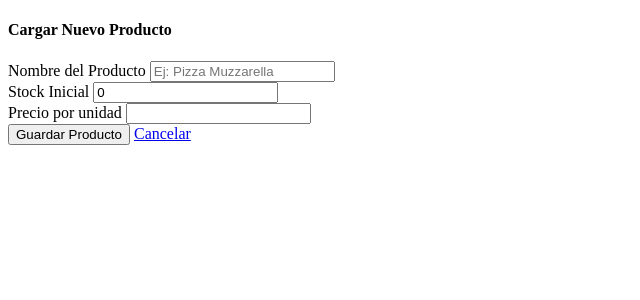
After one commit to EmaGutie/stock, a Flask app: page /subir_producto in a window 1280 px wide. The commit adds this page. Shown: the top 300 px of the page, without its empty margins (0-640 px from the left). Run offline with Flask 3, Linux system fonts and the light colour scheme; the visitor is signed in with stand-in values (Sample User, id 1).

Commit message:
Subo rutas para crear, editar y elimnar productos

```diff
--- a/app.py
+++ b/app.py
@@ -4,12 +4,14 @@ from models.producto import Producto
 from models.usuario import Usuario
 from routes.crear_usuario import crear_usuario_bp
 from routes.login import login_bp
+from routes.productos import productos_bp
 
 app = Flask(__name__)
 app.secret_key = 'mi_clave_secreta_pizzas_123'
 
 app.register_blueprint(crear_usuario_bp)
 app.register_blueprint(login_bp)
+app.register_blueprint(productos_bp)
 
 app.config.from_object('config.config.Config')
 db.init_app(app)
@@ -30,7 +32,13 @@ def index():
 
 @app.route('/central')
 def dashboard():
-    return render_template('pagina_central.html')
+    if 'usuario_id' not in session:
+        return redirect(url_for('login.login'))
+
+    # Buscamos solo los productos que pertenecen al usuario logueado
+    mis_productos = Producto.query.filter_by(usuario_id=session['usuario_id']).all()
+
+    return render_template('pagina_central.html', productos=mis_productos)
 
 
 
--- a/models/producto.py
+++ b/models/producto.py
@@ -5,7 +5,9 @@ from flask import Flask, render_template, jsonify
 class Producto(db.Model):
     id = db.Column(db.Integer, primary_key=True)
     nombre_producto = db.Column(db.String(100), unique=True, nullable=False)
-    cantidad = db.Column(db.Integer, nullable=False)
+    cantidad = db.Column(db.Integer, nullable=False, default=0)
+    precio = db.Column(db.Float, nullable=False, default=0.0)
+    usuario_id = db.Column(db.Integer, db.ForeignKey('usuario.id'), nullable=False)
 
     def __repr__(self):
         return f'<Producto {self.nombre_producto} - Cantidad: {self.cantidad}>'
--- /dev/null
+++ b/routes/productos.py
@@ -0,0 +1,78 @@
+from flask import Flask, render_template, jsonify, Blueprint, request, session, redirect, url_for, flash
+from config.config import db
+from models.producto import Producto
+
+productos_bp = Blueprint('productos', __name__)
+
+
+#ruta para subir productos
+@productos_bp.route('/subir_producto', methods=['GET', 'POST'])
+def subir_producto():
+    # Seguridad: Si no hay usuario en sesión, mandarlo al login
+    if 'usuario_id' not in session:
+        return redirect(url_for('login.iniciar_sesion'))
+
+    if request.method == 'POST':
+        nombre_producto = request.form.get('nombre_producto')
+        cantidad = request.form.get('cantidad')
+        precio = request.form.get('precio')
+
+        nuevo_producto = Producto(
+            nombre_producto=nombre_producto,
+            cantidad=cantidad,
+            precio=precio,
+            usuario_id=session['usuario_id'] # Atamos el producto al usuario logueado
+        )
+
+        db.session.add(nuevo_producto)
+        db.session.commit()
+        flash('Producto cargado con éxito', 'success')
+        return redirect(url_for('dashboard'))
+
+    return render_template('subir_producto.html')
+
+#Ruta para eliminar un producto
+@productos_bp.route('/eliminar_producto/<int:id>')
+def eliminar_producto(id):
+    if 'usuario_id' not in session:
+        return redirect(url_for('login.login'))
+
+    # Buscamos el producto por su ID
+    producto = Producto.query.get_or_404(id)
+
+    # Seguridad: Verificamos que el producto pertenezca al usuario que intenta borrarlo
+    if producto.usuario_id != session['usuario_id']:
+        flash('No tienes permiso para eliminar este producto', 'danger')
+        return redirect(url_for('dashboard'))
+
+    db.session.delete(producto)
+    db.session.commit()
+    flash('Producto eliminado con éxito', 'warning')
+    return redirect(url_for('dashboard'))
+
+
+#Ruta para editar un producto
+@productos_bp.route('/editar_producto/<int:id>', methods=['GET', 'POST'])
+def editar_producto(id):
+    if 'usuario_id' not in session:
+        return redirect(url_for('login.login'))
+
+    # Buscamos el producto que queremos editar
+    producto = Producto.query.get_or_404(id)
+
+    # Verificamos que sea del usuario logueado
+    if producto.usuario_id != session['usuario_id']:
+        return redirect(url_for('dashboard'))
+
+    if request.method == 'POST':
+        # Tomamos los nuevos datos del formulario
+        producto.nombre_producto = request.form.get('nombre_producto')
+        producto.cantidad = request.form.get('cantidad')
+        producto.precio = request.form.get('precio')
+
+        db.session.commit() # Guardamos los cambios
+        flash('Producto actualizado correctamente', 'success')
+        return redirect(url_for('dashboard'))
+
+    # Si es GET, mostramos la página de edición con los datos del producto
+    return render_template('editar_producto.html', producto=producto)
--- /dev/null
+++ b/templates/subir_producto.html
@@ -0,0 +1,37 @@
+<!DOCTYPE html>
+<html lang="en">
+<head>
+    <meta charset="UTF-8">
+    <meta name="viewport" content="width=device-width, initial-scale=1.0">
+    <title>Stock-Poductos</title>
+</head>
+<body>
+    <div class="container mt-5">
+    <div class="card shadow">
+        <div class="card-header bg-primary text-white">
+            <h4>Cargar Nuevo Producto</h4>
+        </div>
+        <div class="card-body">
+            <form action="/subir_producto" method="POST">
+                <div class="mb-3">
+                    <label class="form-label">Nombre del Producto</label>
+                    <input type="text" name="nombre_producto" class="form-control" placeholder="Ej: Pizza Muzzarella" required>
+                </div>
+                <div class="row">
+                    <div class="col-md-6 mb-3">
+                        <label class="form-label">Stock Inicial</label>
+                        <input type="number" name="cantidad" class="form-control" value="0" required>
+                    </div>
+                    <div class="col-md-6 mb-3">
+                        <label class="form-label">Precio por unidad</label>
+                        <input type="number" step="0.01" name="precio" class="form-control" required>
+                    </div>
+                </div>
+                <button type="submit" class="btn btn-success">Guardar Producto</button>
+                <a href="{{ url_for('dashboard') }}" class="btn btn-secondary">Cancelar</a>
+            </form>
+        </div>
+    </div>
+</div>
+</body>
+</html>
```
Also changed, not shown: templates/editar_producto.html (added, +27 -0 lines), templates/pagina_central.html (+46 -0 lines).
